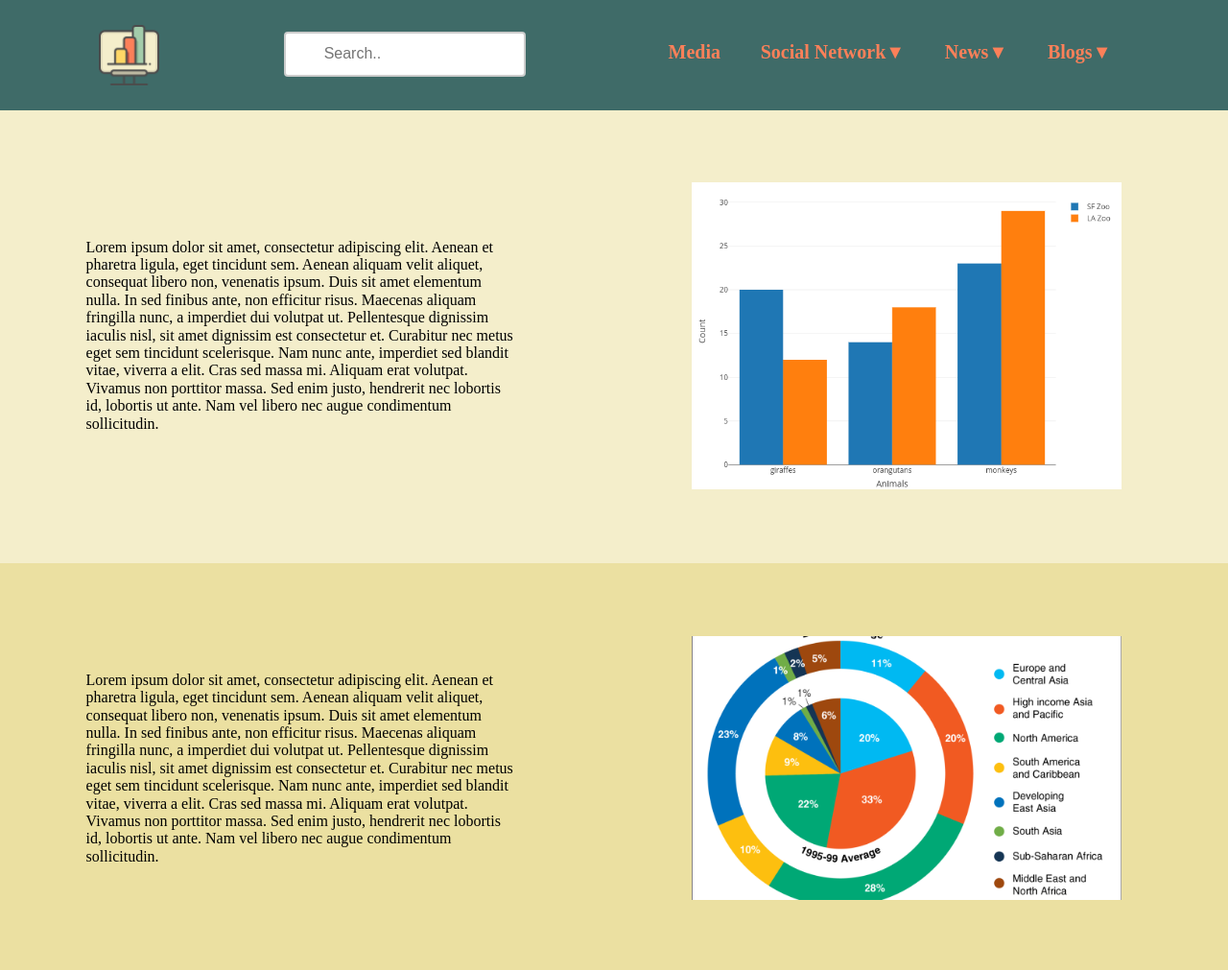
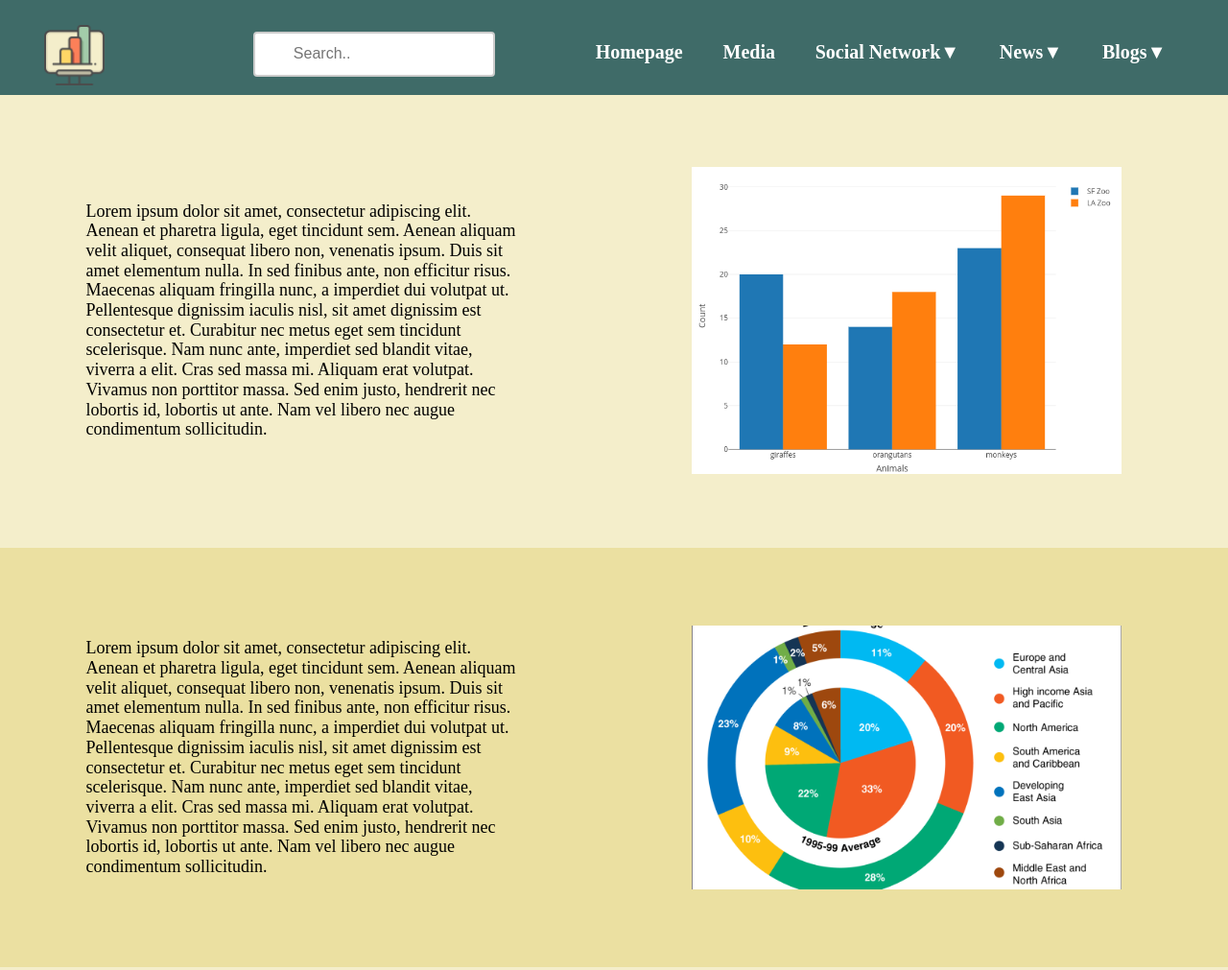
Before and after one commit to Radu22/Socs, a plain HTML site: page index.html in a window 1280 px wide. Shown: the top 1011 px of the page at 96% size. Drawn offline with Linux system fonts and the light colour scheme.

Commit message:
Improvements to header and fonts

```diff
--- a/index.html
+++ b/index.html
@@ -14,9 +14,9 @@
         <ul class="nav">
 
 	        <li class="pozaHeader">
-	        	<img class="pozaHeader" src="images/logo.png" alt="logo">
-	        </a>
-        	<input type="text" placeholder="Search..">
+	        	<img class="pozaHeader" src="images/logo.png" alt="logo"></li>
+			<input type="text" placeholder="Search..">
+			<li><a href="./index.html" id="homepage">Homepage </a></li>
 			<li> <a href="./media.html">Media</a> </li>
 
 	        	<li class="dropdown">Social Network&#9660;
--- a/sass/styles.scss
+++ b/sass/styles.scss
@@ -19,14 +19,17 @@
 
 .nav
 {
-  list-style:none;
-  text-align:center;
-  margin-right: 0px;
-  margin-left: 0px;
-  padding-left: 10px;
-  padding-right: 10px;
+    list-style:none;
+    text-align:center;
+    margin: 16px 0 0 0;
+    padding-left: 10px;
+    padding-right: 10px;
 
-  	li
+    #homepage{
+      padding-left: 0;
+    }
+
+    li
   	{
 		display:inline;
 
@@ -41,7 +44,7 @@
 		  font-weight: bold;
 		  line-height: 24px;
 		  text-decoration: none;
-		  color: #FC8059;
+		  color: #FFF;
 
 		  &:hover
 		  {
@@ -72,7 +75,7 @@ li.dropdown
   font-weight: bold;
   line-height: 20px;
   text-decoration: none;
-  color: #FC8059;
+  color: #FFF;
 
   	&:hover
   	{
@@ -140,7 +143,7 @@ input[type=text]
 
    #content
    {
-    margin-top: 113px;
+    margin-top: 97px;
 
       .row
       {
@@ -153,6 +156,10 @@ input[type=text]
             display: inline-block;
             padding: 6% 7%;
             vertical-align: middle;
+
+            p{
+              font-size: 18px;
+            }
         }
 
         .imageRow
@@ -197,7 +204,7 @@ ul{
               a
               {
                 text-decoration:  none;
-                color: #FC8059;
+                color: #FFF;
                 line-height: 15px;
                 &:hover
                 {
@@ -209,7 +216,7 @@ ul{
             {
               display:  inline-block;
               float: right;
-              color: #FC8059;
+              color: #FFF;
               margin: 20px;
               font-weight: 600;
             }
@@ -233,6 +240,7 @@ ul{
       margin-left: 50px;
 
       h2{
+        color: #646464;
         padding: 20px;
         text-align: center;
         font-family: 'Baloo Bhaijaan', cursive;
@@ -240,8 +248,8 @@ ul{
         letter-spacing: 2px;
         font-size: 28px;
         text-shadow: 1px 1px purple;
-        background-color: rgba(143, 175, 153, 0.555);
-        border: 2px solid black;
+        // background-color: rgba(143, 175, 153, 0.555);
+        border: .5px solid rgb(184, 138, 185);
         border-radius: 10%;
         width: 60%;
         margin-left: 230px;
```
Also changed, not shown: stylesheets/styles.css.
